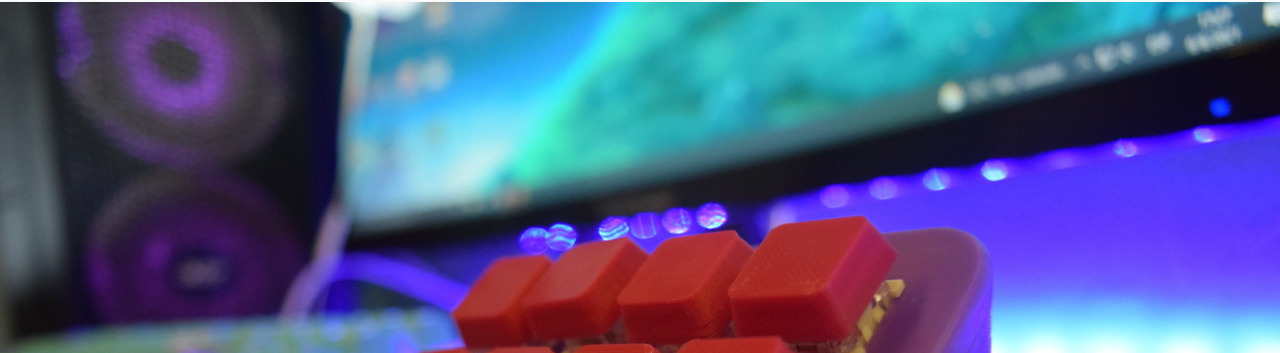
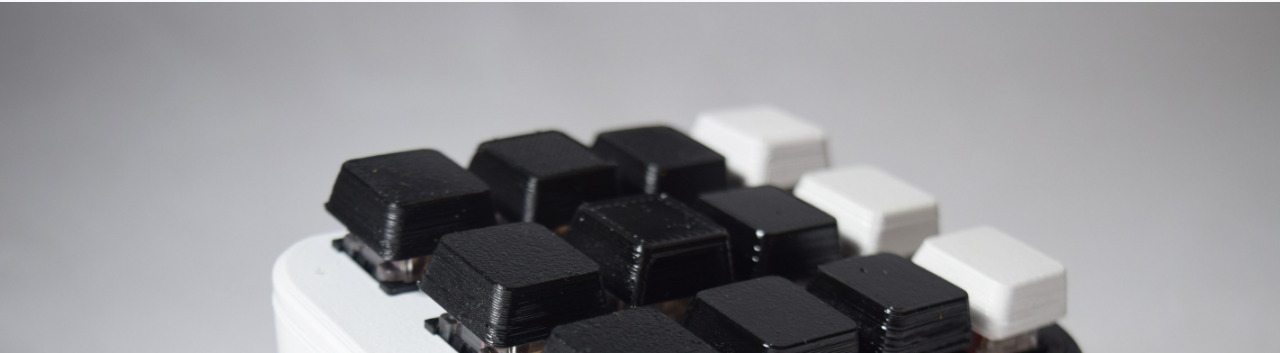
Before and after one commit to hectorjsuarez/spacelegends, a website: page index.html in a window 1280 px wide. Shown: the part 84-437 px from the top of the page. Drawn offline with nearby package versions, Linux system fonts and the light colour scheme; files that its build step writes are made by us from their sources.

Commit message:
Modificacion de hero image

```diff
--- a/scss/estilos.scss
+++ b/scss/estilos.scss
@@ -86,7 +86,7 @@ body{
 /* IMAGEN FONDO INICIO */
 
 .imagen__fondo{
-    background-image: url(../images/fondo.JPG);
+    background-image: url(../images/fondo2.JPG);
     background-position: center;
     background-repeat: no-repeat;
     position: relative;
```
